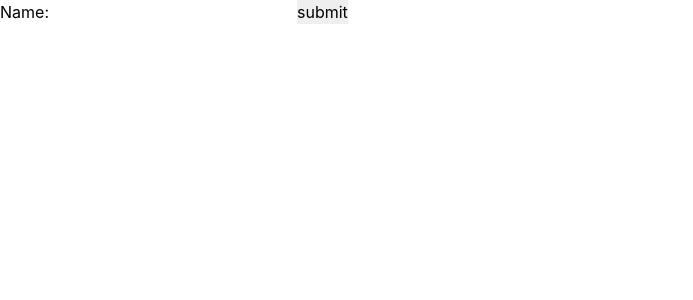
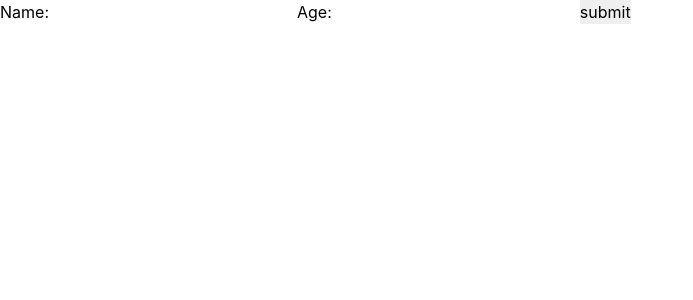
Before and after one commit to mecarito/Drippy, a React (Create React App) app: page / in a window 1280 px wide. Shown: the top 300 px of the page, without its empty margins (0-693 px from the left). Built offline with nearby package versions, Linux system fonts and the light colour scheme.

Commit message:
created an interface

```diff
--- a/src/App.tsx
+++ b/src/App.tsx
@@ -1,5 +1,10 @@
 import React from "react";
 import "./App.css";
+
+// interface Form {
+//   value: string;
+//   age: number;
+// }
 
 export default class App extends React.Component<{}, { value: string }> {
   constructor(props: any) {
@@ -13,7 +18,7 @@ export default class App extends React.Component<{}, { value: string }> {
     this.setState({
       value: event.target.value,
     });
-    console.log(event.target);
+    console.log(event.target.value);
   }
 
   handleSubmit(event: any) {
@@ -31,6 +36,10 @@ export default class App extends React.Component<{}, { value: string }> {
             onChange={this.handleChange}
           />
         </label>
+        <label htmlFor="age">
+          Age:
+          <input type="number" />
+        </label>
         <input type="submit" value="submit" />
       </form>
     );
```
